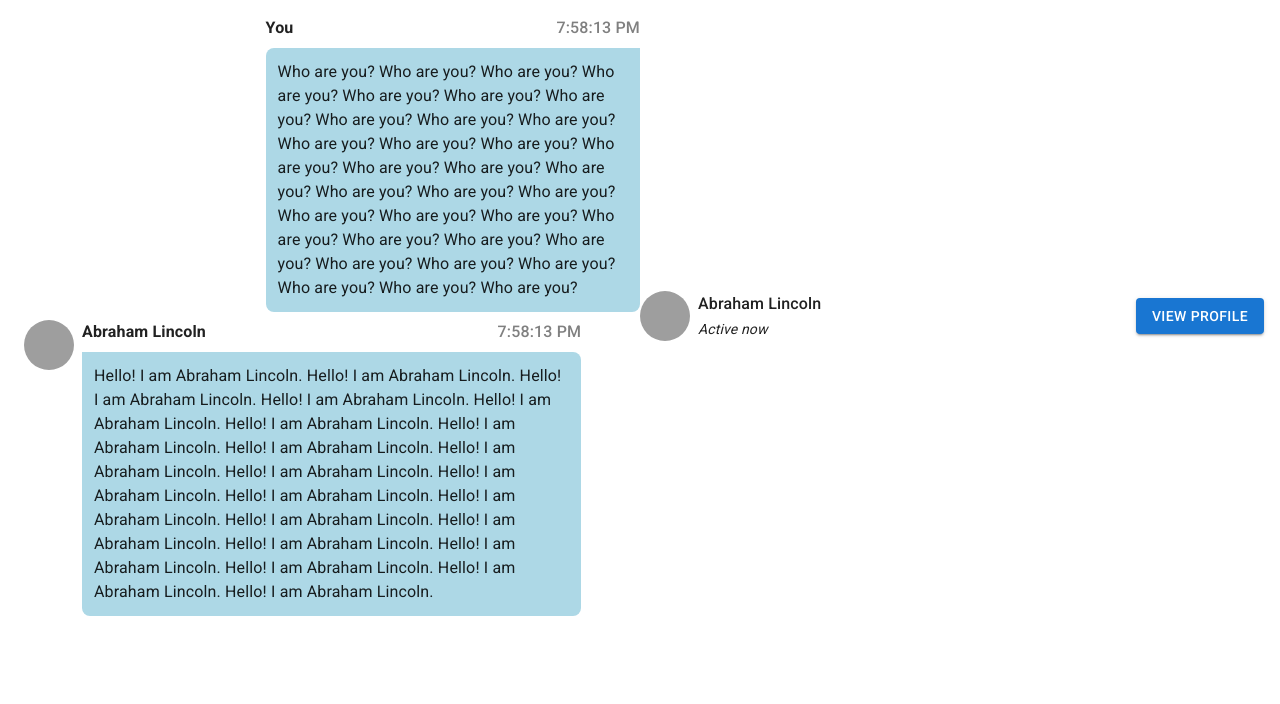
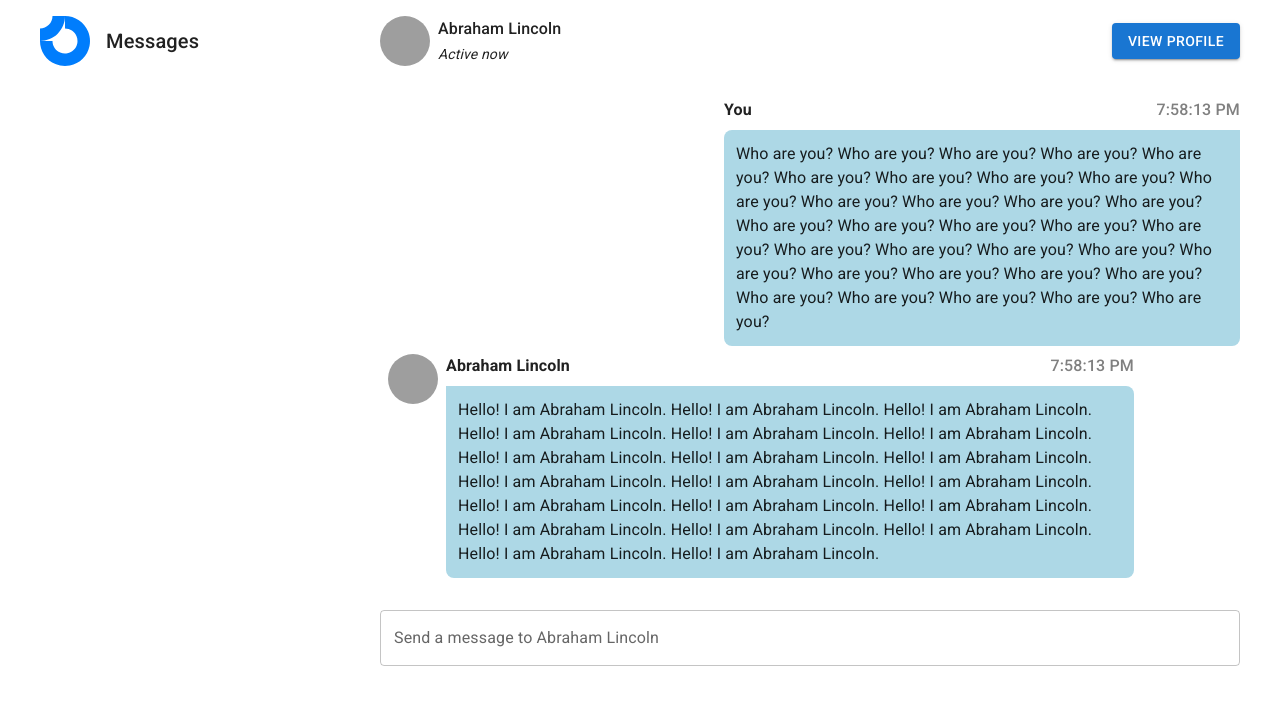
Before and after one commit to tuheli/historical-figures-openai, a React (Vite) app in the folder client/: page /chat in a window 1280 px wide. Shown: the top 704 px of the page. Built offline with nearby package versions, Linux system fonts and the light colour scheme; grey boxes are pictures that could not be loaded.

Commit message:
Update ChatWithHistoricalFigurePage.tsx

```diff
--- a/client/src/components/chat-with-historical-figure/ChatWithHistoricalFigurePage.tsx
+++ b/client/src/components/chat-with-historical-figure/ChatWithHistoricalFigurePage.tsx
@@ -1,19 +1,43 @@
-import { Stack } from "@mui/material";
+import { Box, Container, Stack } from "@mui/material";
 import { HistoricalFigureProfile } from "./HistoricalFigureProfile";
+import { MessagesDrawer } from "./MessagesDrawer";
 import { Messages } from "./Messages";
+import { SendMessage } from "./SendMessage";
 
 export const ChatWithHistoricalFigurePage = () => {
   return (
     <>
+      <Container maxWidth="xl">
         <Stack
           sx={{
             flexDirection: "row",
             m: 2,
           }}
         >
+          <MessagesDrawer />
+          <Stack
+            sx={{
+              flex: 1,
+            }}
+          >
+            <HistoricalFigureProfile />
+            <Box
+              sx={{
+                mt: 4,
+              }}
+            >
               <Messages />
-        <HistoricalFigureProfile />
+            </Box>
+            <Box
+              sx={{
+                mt: 4,
+              }}
+            >
+              <SendMessage />
+            </Box>
           </Stack>
+        </Stack>
+      </Container>
     </>
   );
 };
```
Lines whose indentation alone changed are shown as unchanged.
